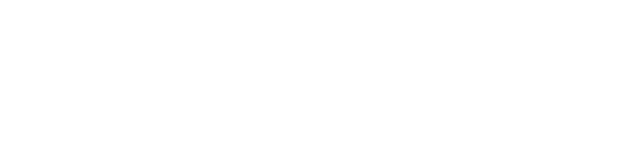
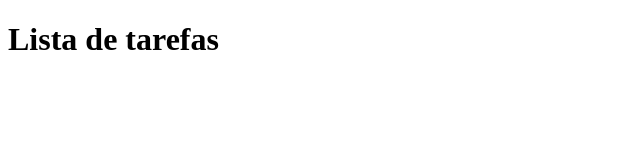
Before and after one commit to petrovnov9/Exemplo-11, a plain HTML site: page index.html in a window 1280 px wide. Shown: the whole page, without its empty margins (0-640 px from the left). Drawn offline with Linux system fonts and the light colour scheme.

Commit message:
Adicionando header

```diff
--- a/index.html
+++ b/index.html
@@ -6,6 +6,8 @@
     <title>Document</title>
 </head>
 <body>
-
+    <header>
+        <h1>Lista de tarefas</h1>
+    </header>
 </body>
 </html>
```
